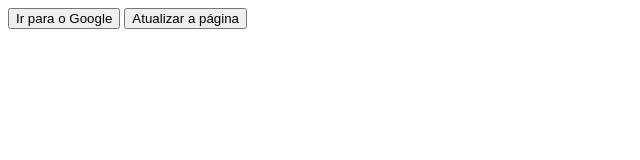
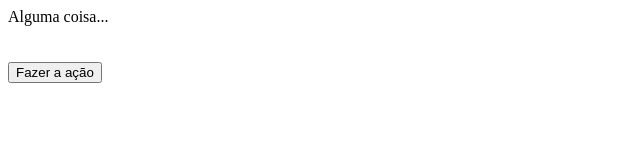
Before and after one commit to DenisCastro/cursoJS_B7, a plain HTML site: page js/index.html in a window 1280 px wide. Shown: the whole page, without its empty margins (0-640 px from the left). Drawn offline with Linux system fonts and the light colour scheme.

Commit message:
atualiçãcao index e criação teste  Criando funcoes B7

```diff
--- a/js/index.html
+++ b/js/index.html
@@ -1,11 +1,15 @@
-<hmtl>
+<!DOCTYPE html>
+
+<html>
     <head>
         <meta charset="UTF-8">
         <title>Página de Teste</title>
         <script type="text/javascript" src="script.js"></script>
     </head>
     <body>
-        <button onclick="window.location.href = 'http://www.google.com.br';">Ir para o Google</button>
-        <button onclick="">Atualizar a página</button>
+        <!--<button onclick="window.location.href = window.location.href">Atualizar a página</button>-->
+        <div id="area">Alguma coisa...</div>
+        <br><br>
+        <button onclick="fazerAcao()">Fazer a ação</button>
     </body>
-</hmtl>
+</html>
```
Also changed, not shown: js/teste.html (added, +10 -0 lines).
